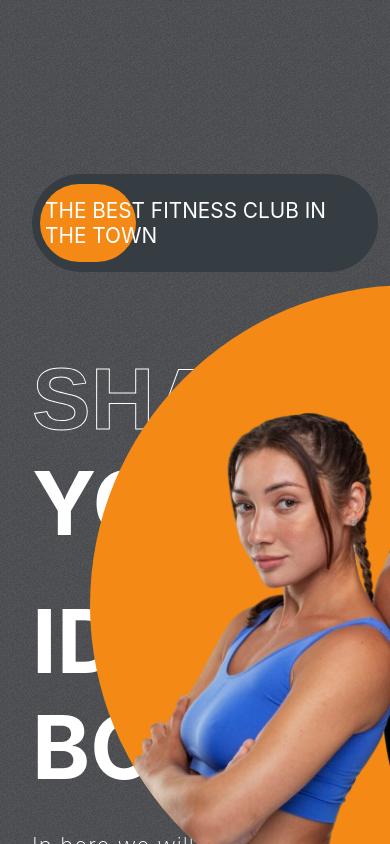
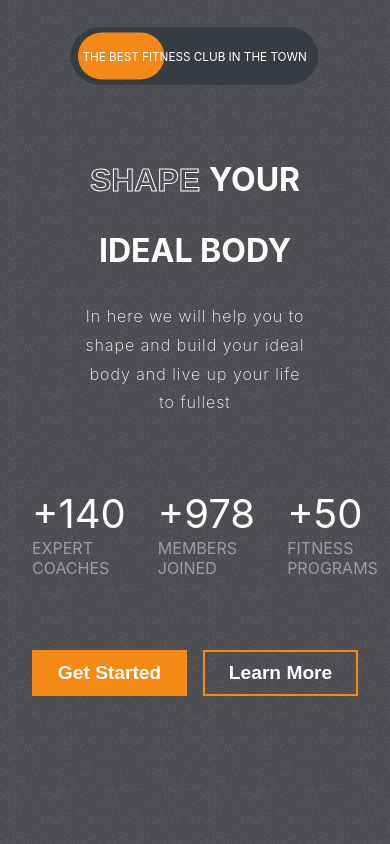
Before and after one commit to eziz-tajiev/fitGym, a React (Vite) app: page / in a window 390 px wide. Shown: the top 844 px of the page. Built offline with nearby package versions, Linux system fonts and the light colour scheme.

Commit message:
styled the text in hero section

```diff
--- a/src/components/Header/Header.css
+++ b/src/components/Header/Header.css
@@ -29,15 +29,3 @@
   cursor: pointer;
   color: var(--orange);
 }
-
-@media screen and (max-width: 768px) {
-  .hero {
-    flex-direction: column;
-  }
-  .the-best {
-    margin-top: 0;
-    font-size: small;
-    align-self: center;
-    transform: scale(0.8);
-  }
-}
--- a/src/components/Hero/Hero.css
+++ b/src/components/Hero/Hero.css
@@ -124,3 +124,32 @@
   width: auto;
   height: 38rem;
 }
+
+@media screen and (max-width: 768px) {
+  .hero {
+    flex-direction: column;
+  }
+  .the-best {
+    margin-top: 0;
+    font-size: small;
+    align-self: center;
+    scale: 0.9;
+  }
+
+  .hero-text {
+    font-size: xx-large;
+    justify-content: center;
+    align-items: center;
+  }
+
+  .hero-text > div:nth-of-type(3) {
+    font-size: medium;
+    font-weight: 200;
+    letter-spacing: 1px;
+    text-align: center;
+  }
+
+  .right-section {
+    display: none;
+  }
+}
```
